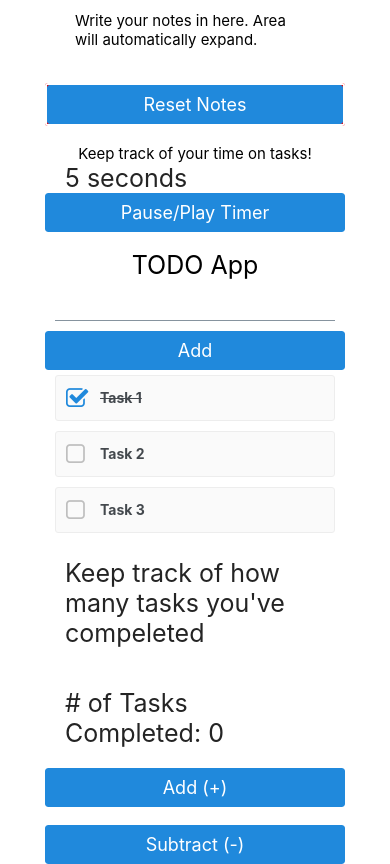
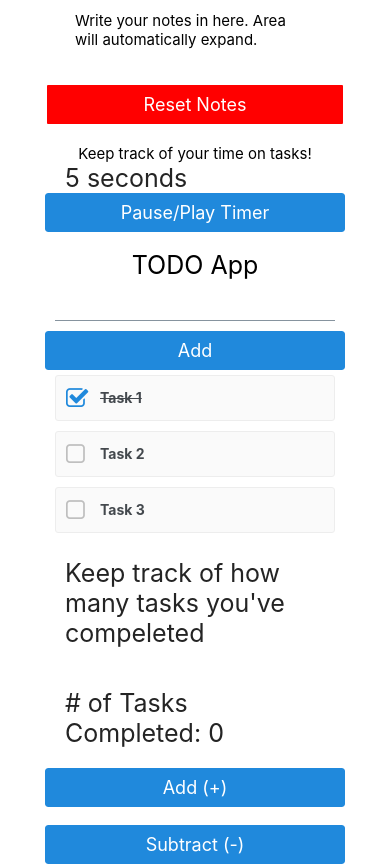
Before and after one commit to hklees/mobiledev_portfolio2-2, a React Native app in the folder lab7/: screen / in a window 390 px wide. Built offline with nearby package versions, Linux system fonts and the light colour scheme.

Commit message:
April 25, 2022 12:21 PM

```diff
--- a/lab7/Notes.js
+++ b/lab7/Notes.js
@@ -25,7 +25,11 @@ function Notes() {
             {/* reset button */}
             <br></br>
             {/* <button onClick={resetInputField}>Reset Notes</button> */}
-            <Button style={styles.button}
+            <Button buttonStyle={{
+                backgroundColor: 'red',
+                borderWidth: 2,
+                borderColor: 'white',
+            }}
             title="Reset Notes" onPress={resetInputField} > </Button>
         </div>
     );
@@ -37,12 +41,6 @@ const styles = StyleSheet.create ({
         padding: 30,
         alignSelf: 'center',
         },
-    button: {
-        backgroundColor: 'red',
-        borderWidth: 2,
-        borderColor: 'white',
-    },
-
 })
 
 export default Notes; StyleSheet;
```
